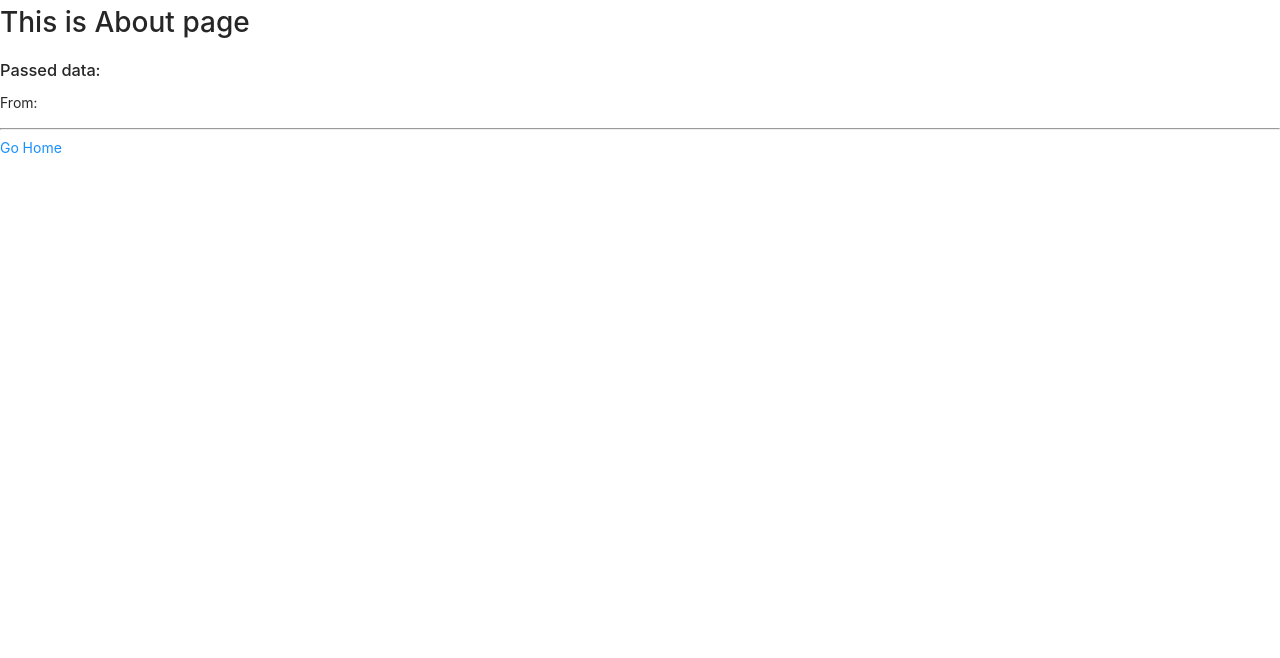
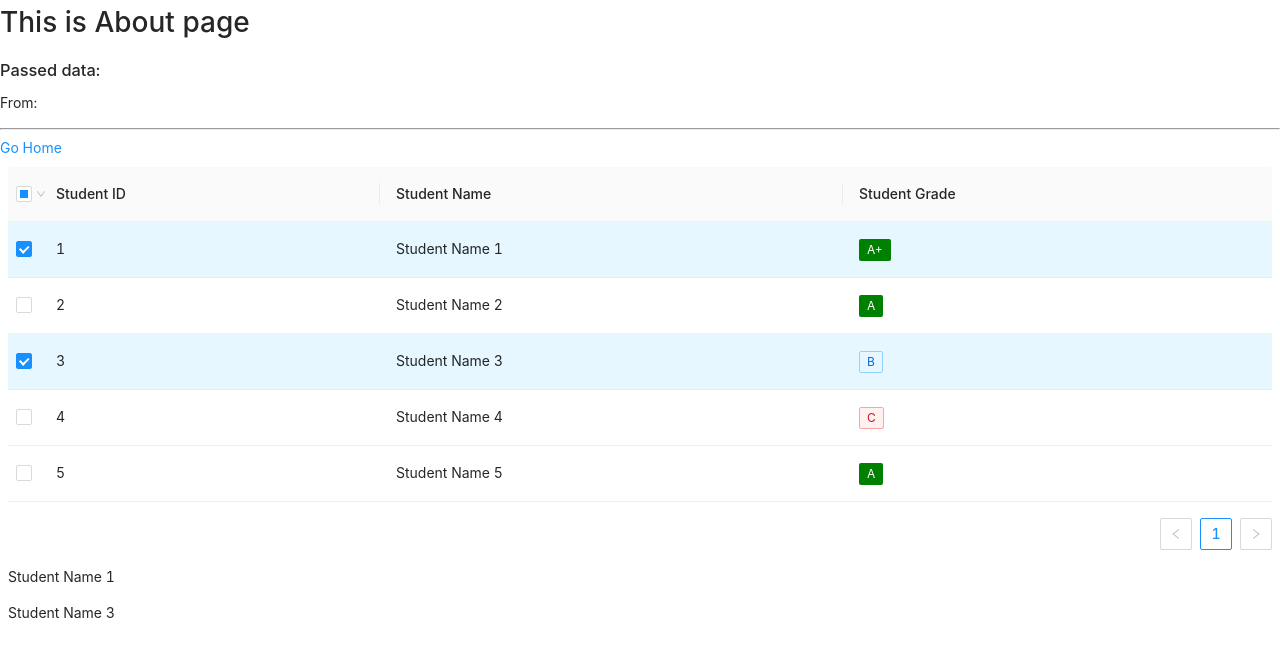
Before and after one commit to goish135/React-Page1, a React (Create React App) app: page /abouts in a window 1280 px wide. Shown: the top 658 px of the page. Built offline with nearby package versions, Linux system fonts and the light colour scheme.

Commit message:
checkBox Table & show selected Item

```diff
--- a/src/components/AboutPage.tsx
+++ b/src/components/AboutPage.tsx
@@ -1,6 +1,12 @@
 import { useLocation, Link } from "react-router-dom";
+import {  Table, Tag } from 'antd';
+import {useState} from 'react';
 
 const AboutPage = (props:any) => {
+
+  const [alreadySelectedRows,setAlreadySelectedRows] = useState(['1','3']);
+
+  const styleContainer: React.CSSProperties = { background: '#ffffff', padding: '8px' };
 
   interface dataT{
     formId: string;
@@ -9,6 +15,58 @@ const AboutPage = (props:any) => {
   const location = useLocation();
   const state= location.state as string;
   console.log(state);
+
+  const columns = [
+    {
+      title: 'Student ID',
+      dataIndex: 'id',
+    },
+    {
+      title: 'Student Name',
+      dataIndex: 'name',
+    },
+    {
+      title: 'Student Grade',
+      dataIndex: 'grade',
+      render:(tag:string)=>{
+        const color = tag.includes('A')?'Green':tag.includes('B')?"blue":"red"
+        return <Tag color={color} key={tag}>{tag}</Tag>
+      }
+    }
+  ]
+
+  const dataSource = [
+    {
+      key:'1',
+      id:1,
+      name:'Student Name 1',
+      grade: 'A+'
+    },
+    {
+      key:'2',
+      id:2,
+      name:'Student Name 2',
+      grade: 'A'
+    },
+    {
+      key:'3',
+      id:3,
+      name:'Student Name 3',
+      grade: 'B'
+    },
+    {
+      key:'4',
+      id:4,
+      name:'Student Name 4',
+      grade: 'C',
+    },
+    {
+      key:'5',
+      id:5,
+      name:'Student Name 5',
+      grade: 'A',
+    },
+  ]
 
   return (
     <>
@@ -24,6 +82,63 @@ const AboutPage = (props:any) => {
       {/* )} */}
       <hr />
       <Link to="/">Go Home</Link>
+      <div style={styleContainer}>
+        <Table
+        columns={columns}
+        dataSource={dataSource}
+        rowSelection={{
+          type:'checkbox',
+          selectedRowKeys:alreadySelectedRows,
+          onChange:(keys:any)=>{
+            setAlreadySelectedRows(keys)
+            // console.log(alreadySelectedRows);
+          },
+          onSelect:(record)=>{
+            console.log({record})
+          },
+          getCheckboxProps:(record)=>({
+            // disabled:record.grade === 'C'
+          }),
+          // hideSelectAll:true
+          selections:[
+            Table.SELECTION_NONE,
+            Table.SELECTION_ALL,
+            Table.SELECTION_INVERT,
+            {
+              key:'even',
+              text:'Select even rows',
+              onSelect:(allKeys)=>{
+                const sekectedKeys  = allKeys.filter(key=>{
+                  return key as number  %2==0
+                })
+                setAlreadySelectedRows(sekectedKeys as string[])
+              }
+            },
+            {
+              key:'excellent',
+              text:'Select Students with Excellent Grads',
+              onSelect:(allKeys)=>{
+                const sekectedKeys  = allKeys.filter(key=>{
+                   const isExcellent = dataSource.find(student=>{
+                    return student.key == key && student.grade.includes('A')
+                  })
+                  return isExcellent;
+                })
+
+
+                setAlreadySelectedRows(sekectedKeys as string[])
+              }
+            }
+          ]
+        }}
+
+        >
+
+        </Table>
+        {/* {alreadySelectedRows.map(x=>dataSource[parseInt(x)-1].name).join(',')} */}
+        {alreadySelectedRows.map(x=>(<p key={parseInt(x)-1}>{dataSource[parseInt(x)-1].name}</p>))}
+        {/* {dataSource[0].name} */}
+      </div>
     </>
   );
 };
```
